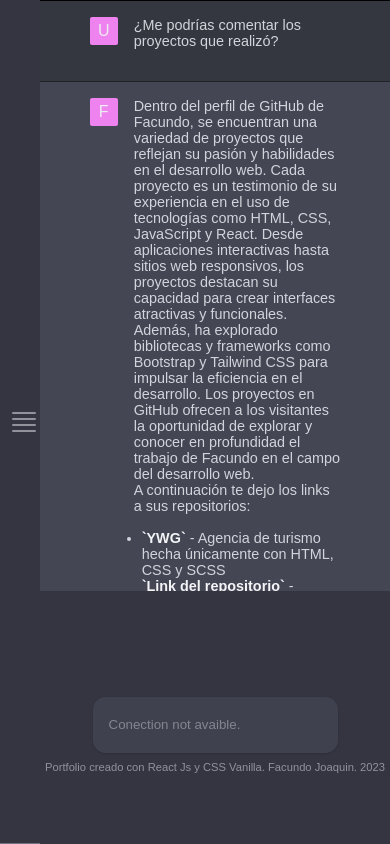
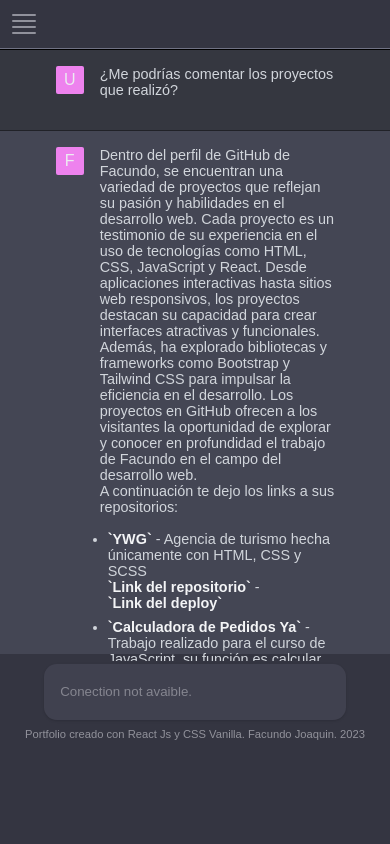
Before and after one commit to FacundoJoaquin/portfolio-chatgpt, a React (Vite) app: page /proyects in a window 390 px wide. Built offline with nearby package versions, Linux system fonts and the light colour scheme; a web font is replaced by a local one.

Commit message:
ajustes responsive

```diff
--- a/src/App.css
+++ b/src/App.css
@@ -57,16 +57,18 @@ a {
 
 @media (max-width: 768px) {
 	.app {
-		height: 100vh;
+		display: flex;
+		flex-direction: column;
 	}
 	.app-main {
 		width: 100%;
-		overflow: hidden;
+
 	}
 	.app-center {
 		width: 100%;
 		display: flex;
 		flex-direction: column;
+
 	}
 	.app-sidebar {
 		display: none;
@@ -77,5 +79,11 @@ a {
 		display: flex;
 		align-items: center;
 	}
-
+	.app-footer {
+		height: 6rem;
+		display: flex;
+		align-items:end;
+		justify-content: center;
+		margin-top: 3rem;
+	}
 }
```
